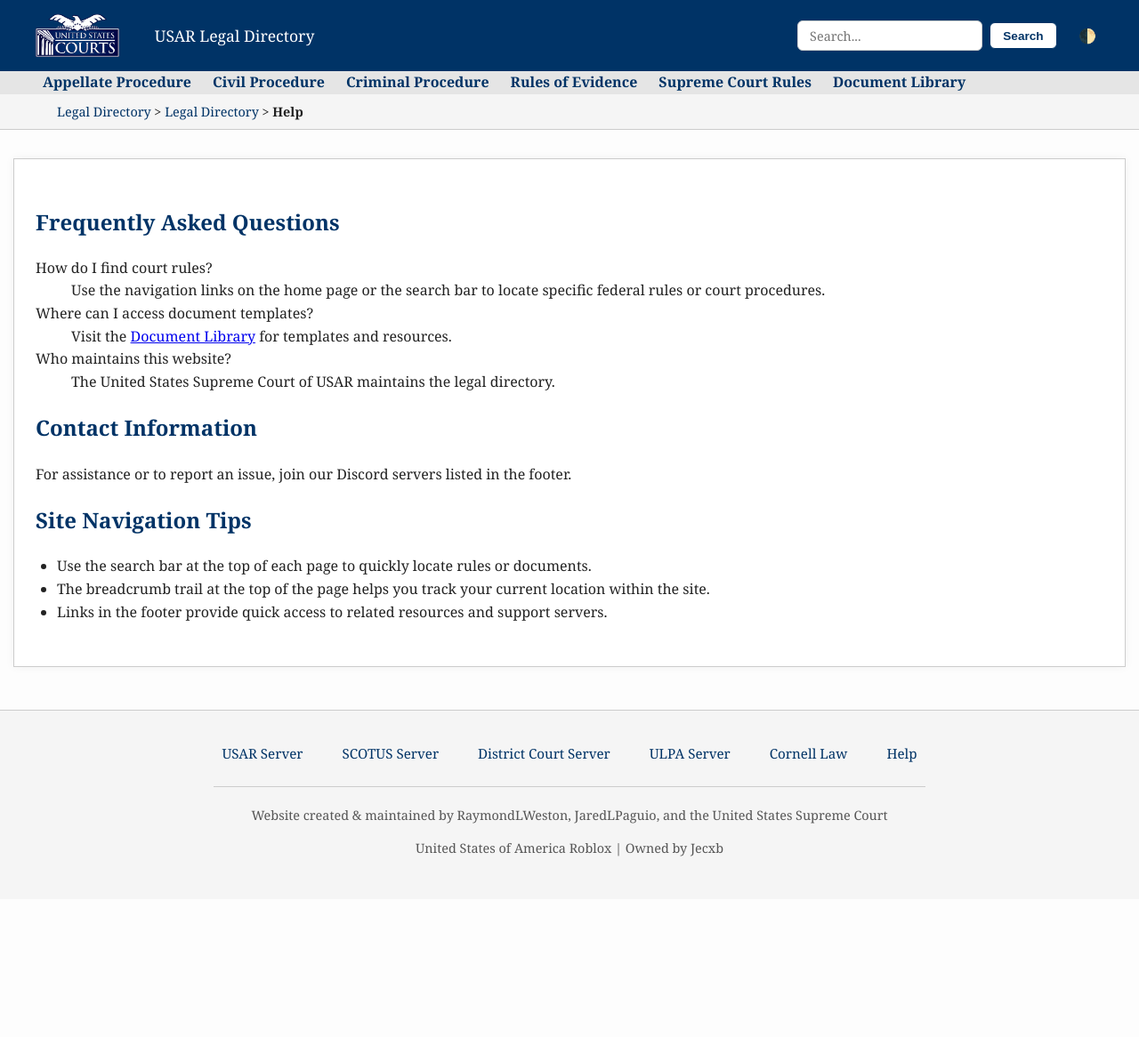
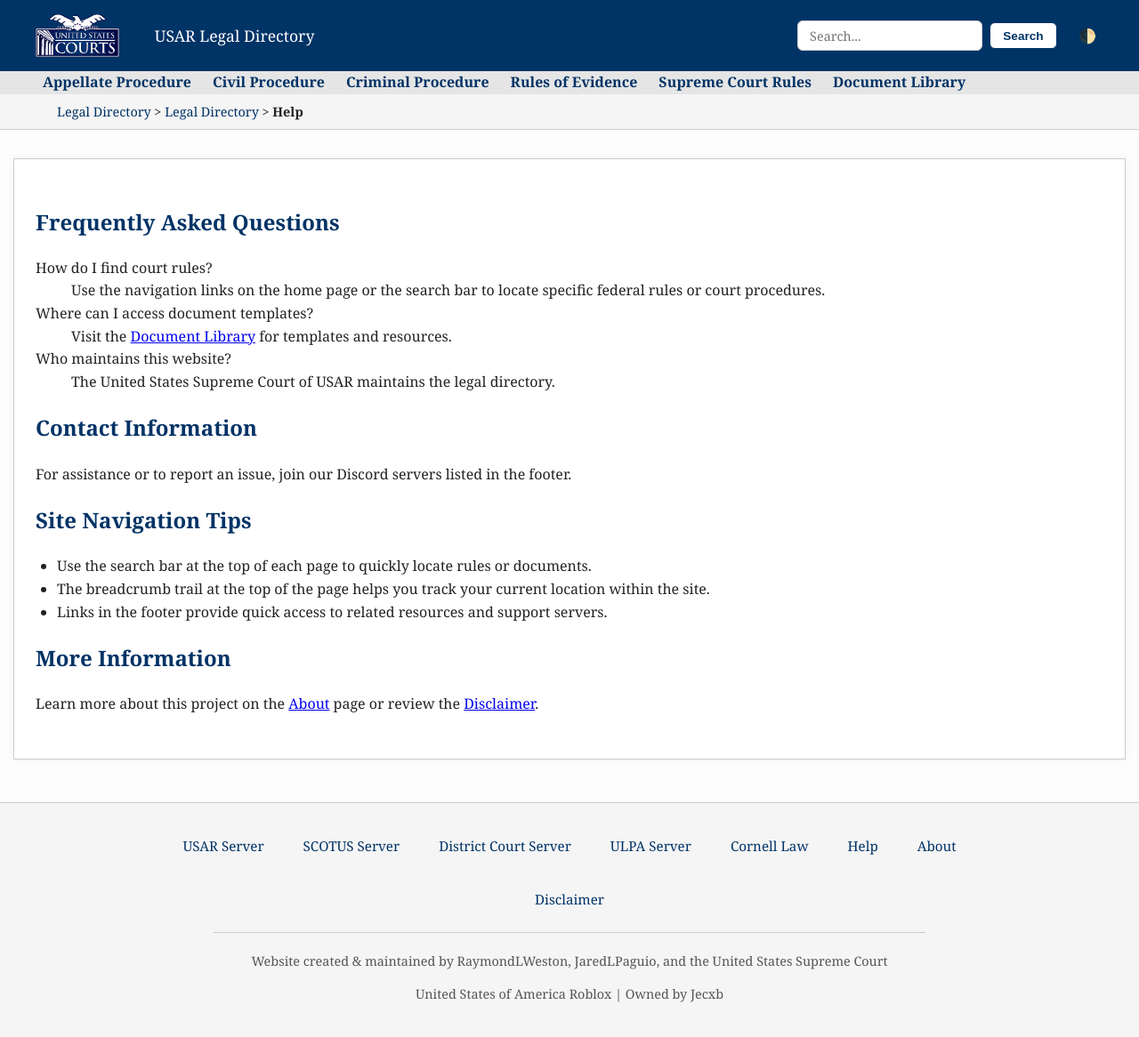
Before and after one commit to usarscotus/legal-directory, a Jekyll site: the page built from help.html, in a window 1280 px wide and 1175 px high. Shown: the top 1166 px of the window at 89% size. Built offline with Jekyll 4.4.1, drawn with Linux system fonts in a browser that asks for light colours.

Commit message:
Add about and disclaimer pages with notices

```diff
--- /dev/null
+++ b/_includes/disclaimer.html
@@ -0,0 +1,3 @@
+<div class="disclaimer-banner">
+  <p><strong>Disclaimer:</strong> This site provides general legal information and does not constitute legal advice.</p>
+</div>
--- a/_includes/footer.html
+++ b/_includes/footer.html
@@ -7,6 +7,8 @@
             <a href="https://discord.gg/fknPvcCfFp">ULPA Server</a>
             <a href="https://www.law.cornell.edu/">Cornell Law</a>
             <a href="{{ site.baseurl }}/help/">Help</a>
+            <a href="{{ site.baseurl }}/about/">About</a>
+            <a href="{{ site.baseurl }}/disclaimer/">Disclaimer</a>
         </div>
 
         <hr class="footer-divider" />
--- a/_layouts/rule.html
+++ b/_layouts/rule.html
@@ -28,6 +28,7 @@
 
 
     <main id="top" class="content-container">
+        {% include disclaimer.html %}
         <h1>{{ page.title }}</h1>
         {{ content }}
 
--- a/help.html
+++ b/help.html
@@ -27,4 +27,7 @@
     <li>The breadcrumb trail at the top of the page helps you track your current location within the site.</li>
     <li>Links in the footer provide quick access to related resources and support servers.</li>
   </ul>
+
+  <h2>More Information</h2>
+  <p>Learn more about this project on the <a href="{{ site.baseurl }}/about/">About</a> page or review the <a href="{{ site.baseurl }}/disclaimer/">Disclaimer</a>.</p>
 </section>
```
Also changed, not shown: about.html (added, +15 -0 lines), disclaimer.html (added, +15 -0 lines).
